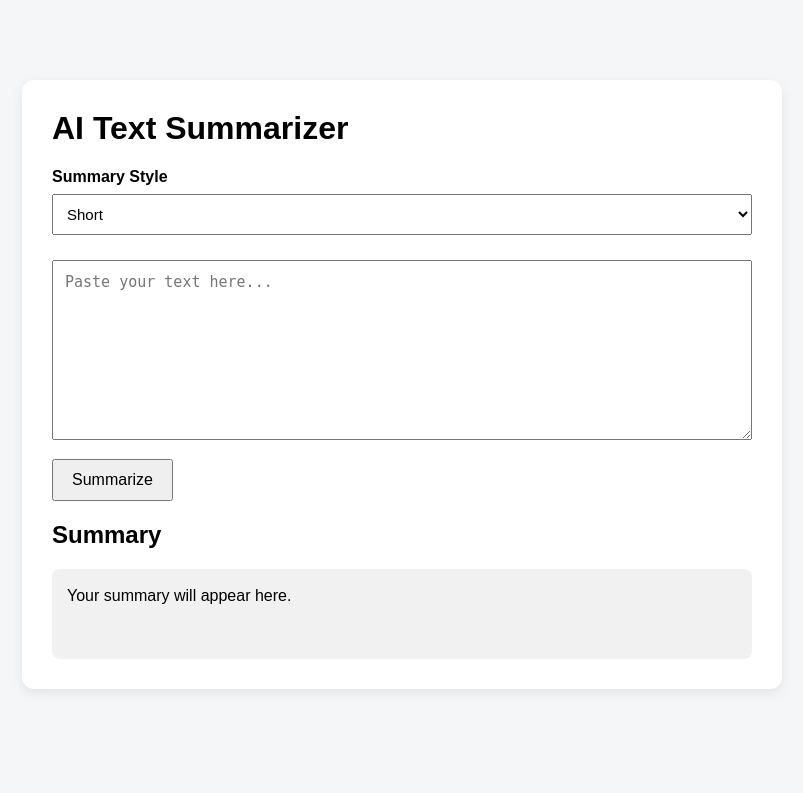
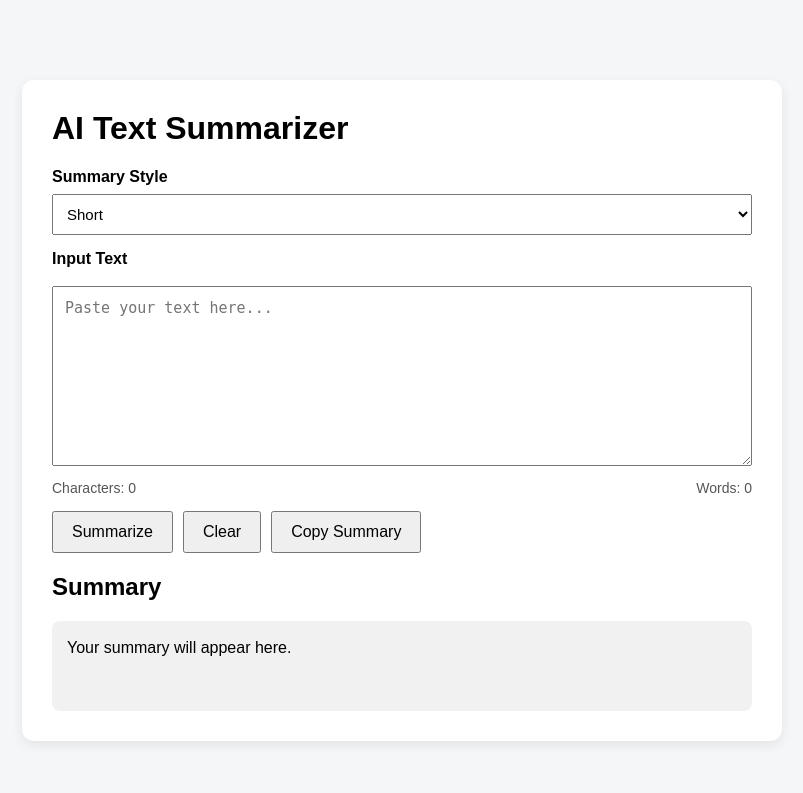
Before and after one commit to PhotonParticle42/AI-Text-Summarizer, a Flask app: page / in a window 1280 px wide. Shown: the top 793 px of the page, without its empty margins (238-1041 px from the left). Before the commit the page ends 691 px from the top, so only its background shows below. Run offline with Flask 3, Linux system fonts and the light colour scheme.

Commit message:
Added summary copy, clear actions and text stats

```diff
--- a/static/style.css
+++ b/static/style.css
@@ -43,8 +43,22 @@ textarea {
     resize: vertical;
 }
 
+.stats {
+    display: flex;
+    justify-content: space-between;
+    margin-top: 10px;
+    font-size: 14px;
+    color: #555;
+}
+
+.button-row {
+    display: flex;
+    gap: 10px;
+    margin-top: 15px;
+    flex-wrap: wrap;
+}
+
 button {
-    margin-top: 15px;
     padding: 10px 18px;
     font-size: 16px;
     cursor: pointer;
--- a/templates/index.html
+++ b/templates/index.html
@@ -17,28 +17,77 @@
             <option value="paragraph">One Paragraph</option>
         </select>
 
-        <textarea id="inputText" placeholder="Paste your text here..."></textarea>
+        <label for="inputText">Input Text</label>
+        <textarea id="inputText" placeholder="Paste your text here..." oninput="updateTextStats()"></textarea>
 
-        <button id="summarizeBtn" onclick="summarizeText()">Summarize</button>
+        <div class="stats">
+            <span id="charCount">Characters: 0</span>
+            <span id="wordCount">Words: 0</span>
+        </div>
+
+        <div class="button-row">
+            <button id="summarizeBtn" onclick="summarizeText()">Summarize</button>
+            <button id="clearBtn" onclick="clearAll()" type="button">Clear</button>
+            <button id="copyBtn" onclick="copySummary()" type="button">Copy Summary</button>
+        </div>
 
         <h2>Summary</h2>
         <div id="output">Your summary will appear here.</div>
     </div>
 
     <script>
+        function updateTextStats() {
+            const text = document.getElementById("inputText").value;
+            const trimmedText = text.trim();
+
+            const charCount = text.length;
+            const wordCount = trimmedText ? trimmedText.split(/\s+/).length : 0;
+
+            document.getElementById("charCount").innerText = `Characters: ${charCount}`;
+            document.getElementById("wordCount").innerText = `Words: ${wordCount}`;
+        }
+
+        function clearAll() {
+            document.getElementById("inputText").value = "";
+            document.getElementById("output").innerText = "Your summary will appear here.";
+            document.getElementById("summaryMode").value = "short";
+            updateTextStats();
+        }
+
+        async function copySummary() {
+            const outputText = document.getElementById("output").innerText;
+
+            if (!outputText || outputText === "Your summary will appear here.") {
+                return;
+            }
+
+            try {
+                await navigator.clipboard.writeText(outputText);
+                const copyBtn = document.getElementById("copyBtn");
+                const originalText = copyBtn.innerText;
+
+                copyBtn.innerText = "Copied!";
+                setTimeout(() => {
+                    copyBtn.innerText = originalText;
+                }, 1500);
+            } catch (error) {
+                alert("Could not copy summary.");
+            }
+        }
+
         async function summarizeText() {
             const text = document.getElementById("inputText").value.trim();
             const mode = document.getElementById("summaryMode").value;
             const output = document.getElementById("output");
-            const button = document.getElementById("summarizeBtn");
+            const summarizeBtn = document.getElementById("summarizeBtn");
 
             if (!text) {
                 output.innerText = "Please enter some text first.";
                 return;
             }
 
-            button.disabled = true;
-            button.innerText = "Summarizing...";
+            summarizeBtn.disabled = true;
+            summarizeBtn.innerText = "Summarizing...";
             output.innerText = "Generating summary...";
 
             try {
@@ -64,10 +113,12 @@
             } catch (error) {
                 output.innerText = "Network error. Please try again.";
             } finally {
-                button.disabled = false;
-                button.innerText = "Summarize";
+                summarizeBtn.disabled = false;
+                summarizeBtn.innerText = "Summarize";
             }
         }
+
+        updateTextStats();
     </script>
 </body>
 </html>
```
